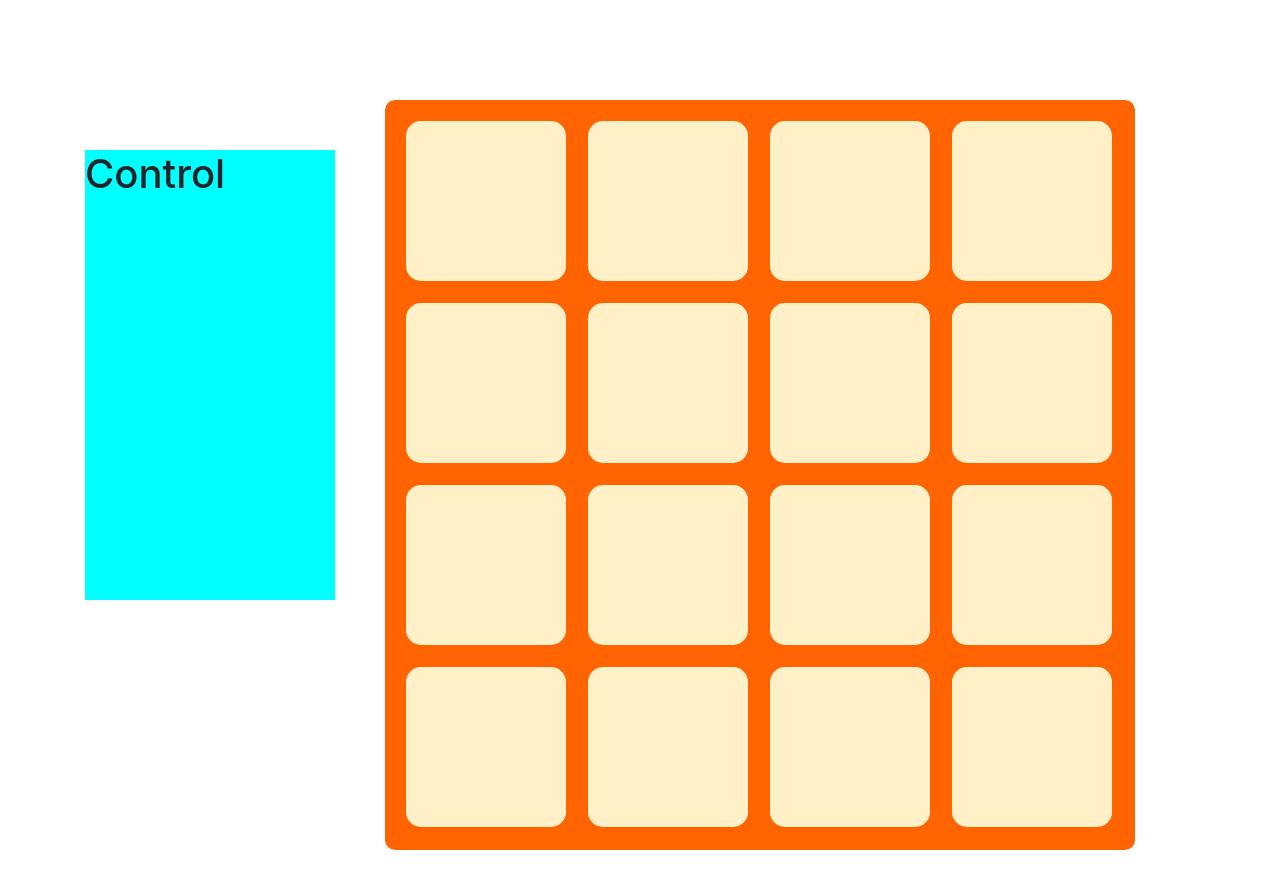
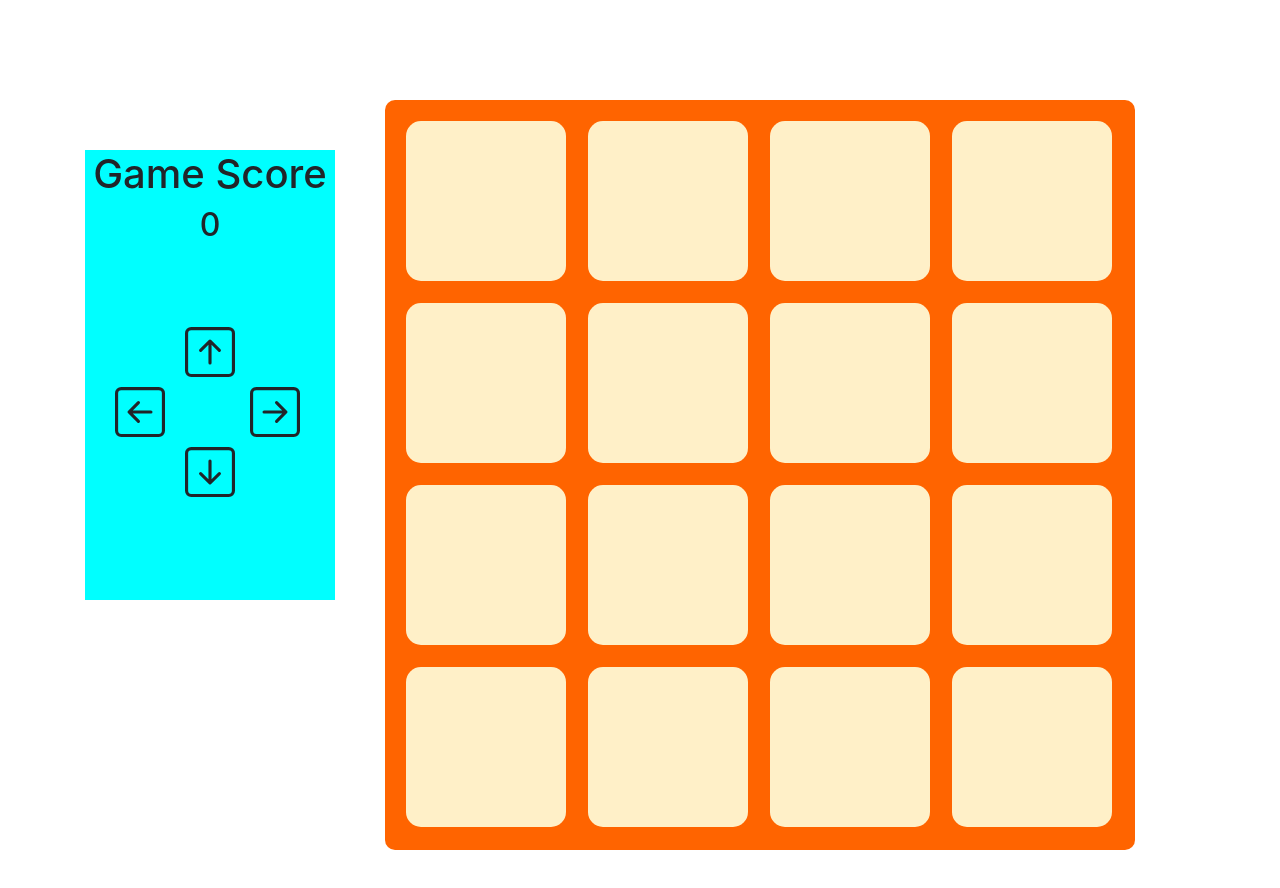
Before and after one commit to fullmoon-sg/2048Game, a Vue app in the folder enhanced_2048/: page / in a window 1280 px wide. Shown: the top 888 px of the page. Built offline with nearby package versions, Linux system fonts and the light colour scheme.

Commit message:
include control and scoring

```diff
--- a/enhanced_2048/src/components/GameBoard.vue
+++ b/enhanced_2048/src/components/GameBoard.vue
@@ -1,9 +1,40 @@
 <template>
 
     <div class="container">
-        <div class="control">
-            <h1>Control</h1>
-        </div>
+        <div class="data">
+            <div class="game-score">
+               <h1>Game Score</h1>
+               <h2>0</h2>
+            </div>
+            <div class="control">
+           <div class="top">
+               <svg xmlns="http://www.w3.org/2000/svg" width="50" height="50" fill="currentColor" class="bi bi-arrow-up-square" viewBox="0 0 16 16">
+                <path fill-rule="evenodd" d="M14 1H2a1 1 0 0 0-1 1v12a1 1 0 0 0 1 1h12a1 1 0 0 0 1-1V2a1 1 0 0 0-1-1zM2 0a2 2 0 0 0-2 2v12a2 2 0 0 0 2 2h12a2 2 0 0 0 2-2V2a2 2 0 0 0-2-2H2z"/>
+                <path fill-rule="evenodd" d="M8 12a.5.5 0 0 0 .5-.5V5.707l2.146 2.147a.5.5 0 0 0 .708-.708l-3-3a.5.5 0 0 0-.708 0l-3 3a.5.5 0 1 0 .708.708L7.5 5.707V11.5a.5.5 0 0 0 .5.5z"/>
+                </svg>
+           </div>
+           <div class="left-right">
+               <div class="left">
+                   <svg xmlns="http://www.w3.org/2000/svg" width="50" height="50" fill="currentColor" class="bi bi-arrow-left-square" viewBox="0 0 16 16">
+                    <path fill-rule="evenodd" d="M14 1H2a1 1 0 0 0-1 1v12a1 1 0 0 0 1 1h12a1 1 0 0 0 1-1V2a1 1 0 0 0-1-1zM2 0a2 2 0 0 0-2 2v12a2 2 0 0 0 2 2h12a2 2 0 0 0 2-2V2a2 2 0 0 0-2-2H2z"/>
+                    <path fill-rule="evenodd" d="M12 8a.5.5 0 0 1-.5.5H5.707l2.147 2.146a.5.5 0 0 1-.708.708l-3-3a.5.5 0 0 1 0-.708l3-3a.5.5 0 1 1 .708.708L5.707 7.5H11.5a.5.5 0 0 1 .5.5z"/>
+                    </svg>
+               </div>
+               <div class="right">
+                   <svg xmlns="http://www.w3.org/2000/svg" width="50" height="50" fill="currentColor" class="bi bi-arrow-right-square" viewBox="0 0 16 16">
+                    <path fill-rule="evenodd" d="M14 1H2a1 1 0 0 0-1 1v12a1 1 0 0 0 1 1h12a1 1 0 0 0 1-1V2a1 1 0 0 0-1-1zM2 0a2 2 0 0 0-2 2v12a2 2 0 0 0 2 2h12a2 2 0 0 0 2-2V2a2 2 0 0 0-2-2H2z"/>
+                    <path fill-rule="evenodd" d="M4 8a.5.5 0 0 0 .5.5h5.793l-2.147 2.146a.5.5 0 0 0 .708.708l3-3a.5.5 0 0 0 0-.708l-3-3a.5.5 0 1 0-.708.708L10.293 7.5H4.5A.5.5 0 0 0 4 8z"/>
+                    </svg>
+               </div>
+           </div>
+           <div class="down">
+               <svg xmlns="http://www.w3.org/2000/svg" width="50" height="50" fill="currentColor" class="bi bi-arrow-down-square" viewBox="0 0 16 16">
+                <path fill-rule="evenodd" d="M14 1H2a1 1 0 0 0-1 1v12a1 1 0 0 0 1 1h12a1 1 0 0 0 1-1V2a1 1 0 0 0-1-1zM2 0a2 2 0 0 0-2 2v12a2 2 0 0 0 2 2h12a2 2 0 0 0 2-2V2a2 2 0 0 0-2-2H2z"/>
+                <path fill-rule="evenodd" d="M8 4a.5.5 0 0 1 .5.5v5.793l2.146-2.147a.5.5 0 0 1 .708.708l-3 3a.5.5 0 0 1-.708 0l-3-3a.5.5 0 1 1 .708-.708L7.5 10.293V4.5A.5.5 0 0 1 8 4z"/>
+                </svg>
+           </div>
+           </div> <!-- end of control div -->
+        </div><!-- end of data div -->
         <div class="broad">
             <div class="i-box" id="i-box-00">
                 <div class="i-box-inner" v-if="g00">{{g00}}</div>
@@ -78,11 +109,51 @@ export default {
     display : flex
 }
 
-.control{
+.data{
     background-color: cyan;
     margin-top: 100px;
     width: 250px;
     height: 450px;
+}
+
+.control{
+ margin : 25px;
+}
+
+.game-score{
+    top : 50px;
+    padding : 0px 0px 25px 0px;
+    margin-bottom: 50px;
+    text-align: center;
+}
+
+
+.top{
+    margin : 5px;
+    text-align : center;
+
+}
+
+.left-right{
+    display : inline-flex;
+    left: 0;
+}
+
+.left{
+    position: relative;
+    left: 0px;
+    margin: 5px;
+}
+
+.right{
+    position: relative;
+    left : 75px;
+    margin: 5px;
+}
+
+.down{
+    text-align : center;
+    margin: 5px;
 }
 
 .broad{
```
